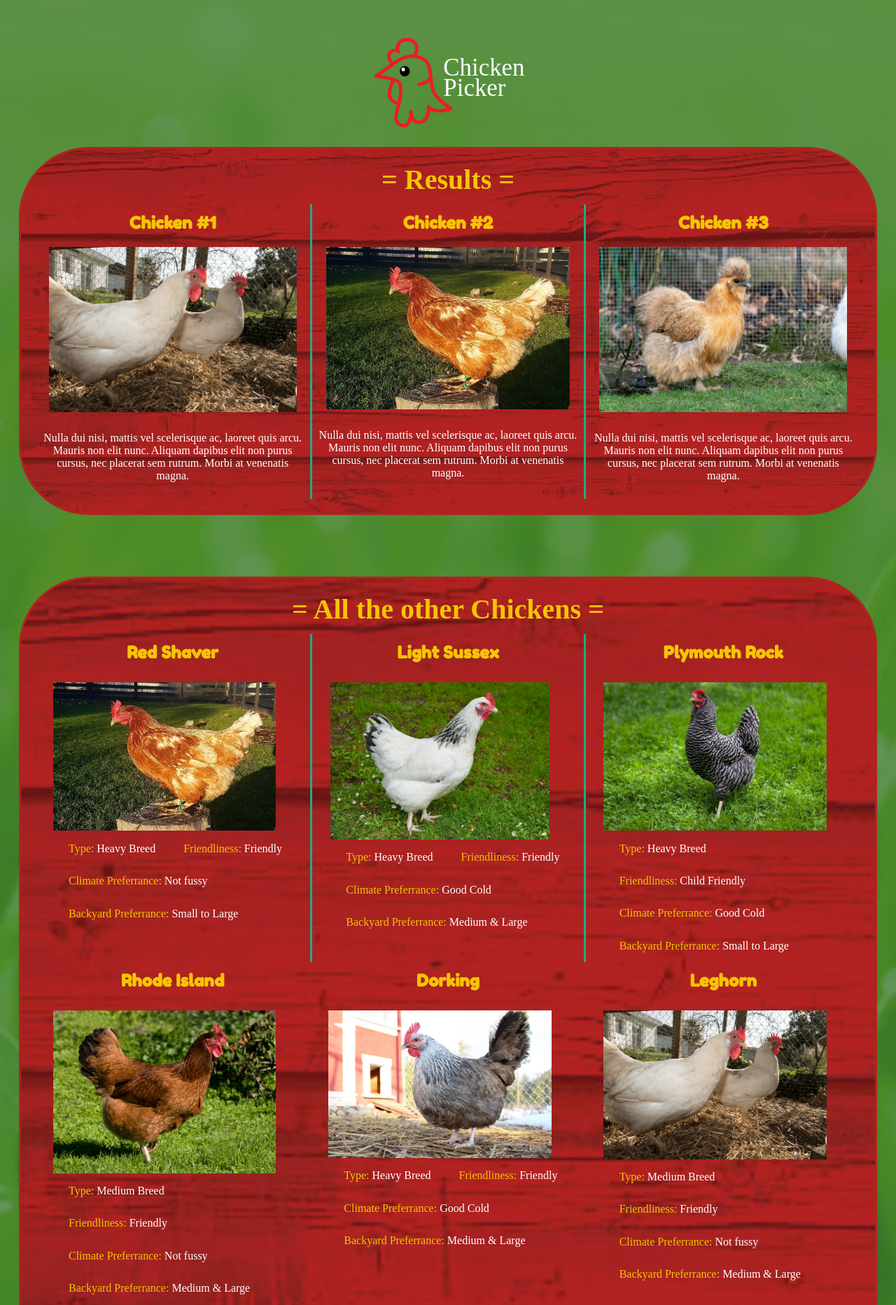
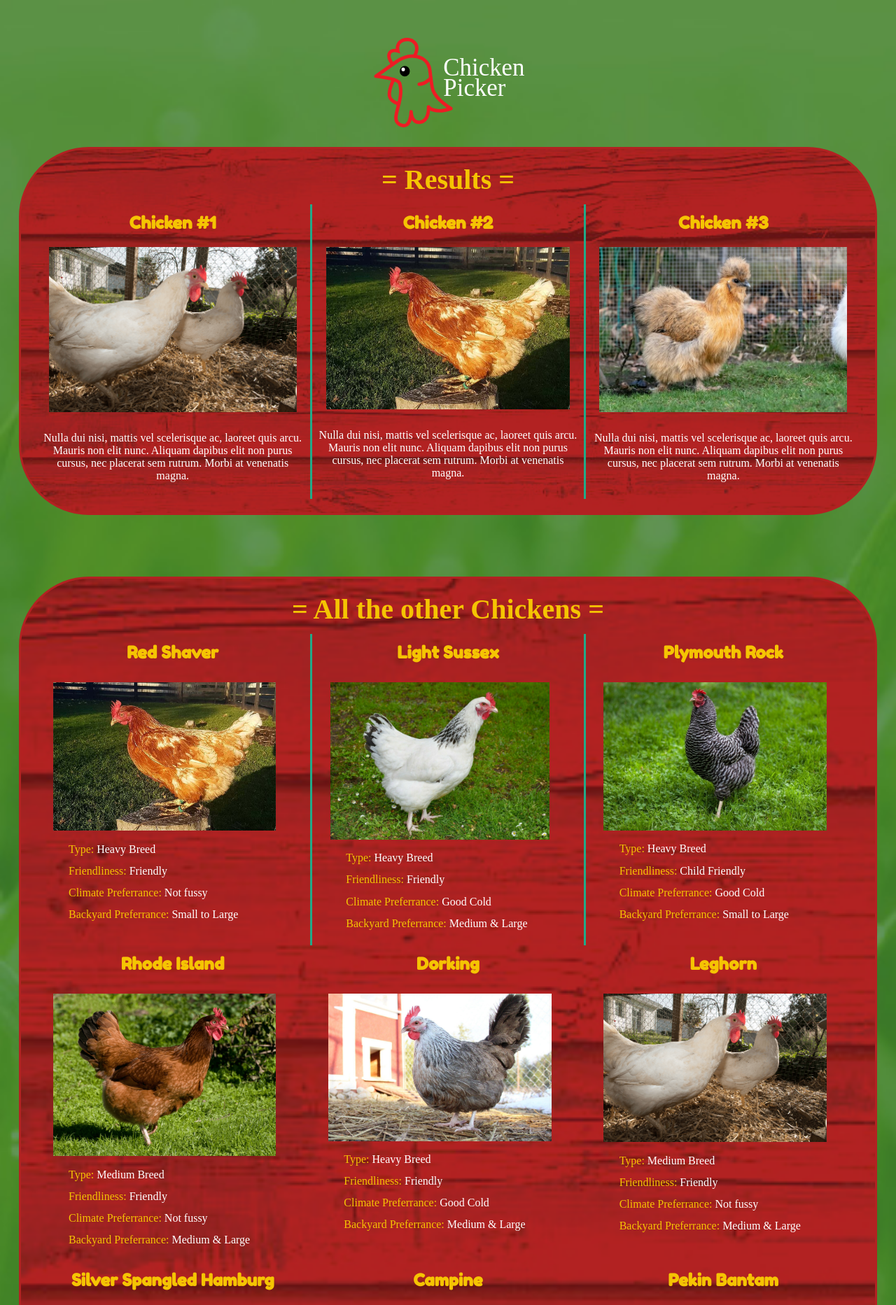
Before and after one commit to maggie-mp/212-chickens-v2, a Flask app: page /results in a window 1280 px wide. Shown: the top 1865 px of the page at 70% size. Run offline with Flask 2, Linux system fonts and the light colour scheme; data comes from the database, SQL or seed files in the repository; some web fonts are replaced.

Commit message:
fixed display of all the rest of the chickens

```diff
--- a/static/screen.css
+++ b/static/screen.css
@@ -168,7 +168,7 @@
 #menu li {
   list-style: none;
   color: white;
-  line-height: 90%;
+  line-height: 95%;
   width: 90%;
   padding: 0.5em;
 }
@@ -196,7 +196,7 @@
 
 
 #menu ul {
-  float: left;
+  text-align: left;
 }
 
 
--- a/templates/results.html
+++ b/templates/results.html
@@ -77,8 +77,6 @@
       <h1>= All the other Chickens = </h1>
  {% for chicken in chickens %}
       <div>
-          <!--<img src="{{ url_for('static', filename='leghorn.png') }}"/>-->
-
          <h2>{{ chicken[0] }}</h2>
           <li>
             <img src ="{{chicken[6]}}">
```
